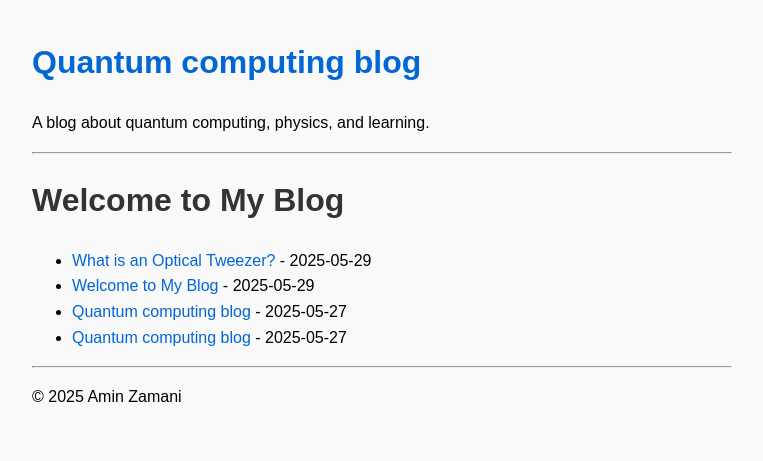
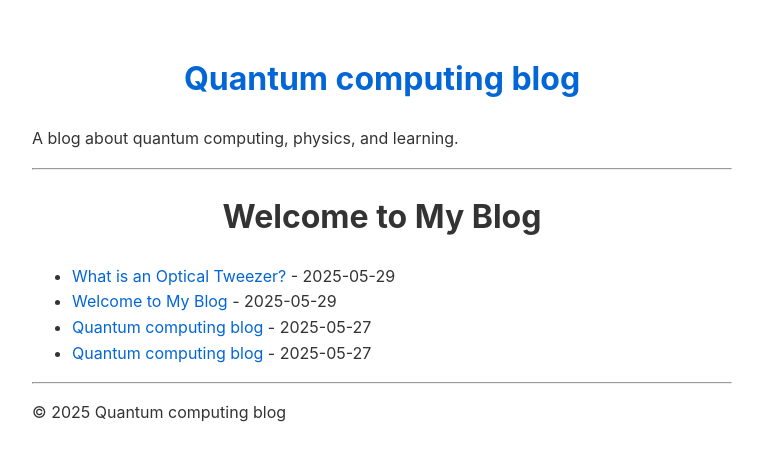
Before and after one commit to Amin7tsix/blog, a Jekyll site: the page built from index.md, in a window 1280 px wide. Shown: the top 461 px of the page, without its empty margins (258-1021 px from the left). Built offline with Jekyll 4.4.1, drawn with Linux system fonts in a browser that asks for light colours.

Commit message:
create custom.css, update _config.yml and default.html

```diff
--- a/_config.yml
+++ b/_config.yml
@@ -34,6 +34,15 @@ plugins:
   - jekyll-feed
   - jekyll-seo-tag
 
+# Tell Jekyll to use the default layout by default (optional)
+defaults:
+  -
+    scope:
+      path: ""
+      type: "posts"
+    values:
+      layout: "default"
+
 markdown: kramdown
 
 include:
--- a/_layouts/default.html
+++ b/_layouts/default.html
@@ -1,11 +1,14 @@
 <!DOCTYPE html>
-<html>
+<html lang="en">
 <head>
-  <meta charset="utf-8">
-  <title>{{ page.title }}</title>
-  <link rel="stylesheet" href="{{ site.baseurl }}/assets/css/style.css">
+  <meta charset="UTF-8" />
+  <meta name="viewport" content="width=device-width, initial-scale=1" />
+  <title>{{ page.title | default: site.title }}</title>
+
+  <link rel="stylesheet" href="{{ '/assets/css/custom.css' | relative_url }}">
 </head>
 <body>
+  <div class="wrapper">
     <header>
       <h1><a href="{{ '/' | relative_url }}">{{ site.title }}</a></h1>
       <p>{{ site.description }}</p>
@@ -18,7 +21,8 @@
 
     <footer>
       <hr>
-    <p>&copy; {{ site.time | date: "%Y" }} {{ site.author }}</p>
+      <p>© {{ site.time | date: "%Y" }} {{ site.title }}</p>
     </footer>
+  </div>
 </body>
 </html>
--- /dev/null
+++ b/assets/css/custom.css
@@ -0,0 +1,25 @@
+/* Center and widen main content */
+.wrapper {
+    max-width: 700px;
+    margin-left: auto;
+    margin-right: auto;
+    padding: 1.5rem;
+    font-family: -apple-system, BlinkMacSystemFont, "Segoe UI", Roboto, Oxygen,
+      Ubuntu, Cantarell, "Open Sans", "Helvetica Neue", sans-serif;
+    line-height: 1.6;
+    color: #333;
+  }
+
+  /* Center headings */
+  h1, h2, h3, h4 {
+    text-align: center;
+  }
+
+  a {
+    text-decoration: none;
+    color: #0366d6;
+  }
+
+  a:hover {
+    text-decoration: underline;
+  }
```
Lines whose indentation alone changed are shown as unchanged.
